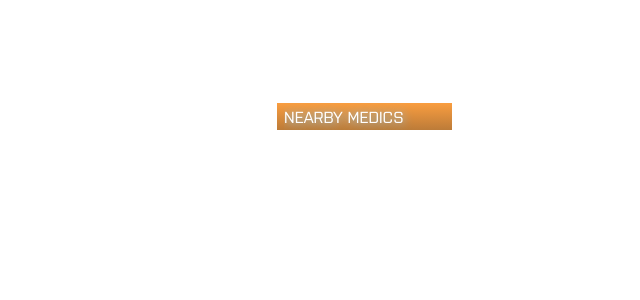
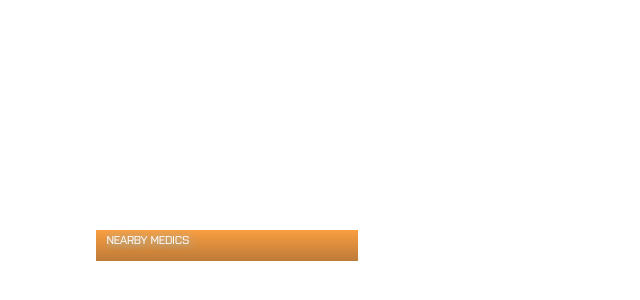
Before and after one commit to FoolHen/MedicRadar, a plain HTML site: page www/index.html in a window 1280 px wide. Shown: the part 432-732 px from the top of the page, without its empty margins (0-640 px from the left). Drawn offline with Linux system fonts and the light colour scheme.

Commit message:
UI now resizes along with the game, fixed flickering of the ui

```diff
--- a/www/index.html
+++ b/www/index.html
@@ -6,10 +6,10 @@
         <link rel="stylesheet" href="style.css">
     </head>
 
-    <body style="margin-left: 0px; margin-top: 0px;">
-        <div id="page">
+    <body>
+        <div class="page">
         	<div id="orangeRect">
-              <label id="text";>NEARBY MEDICS</label>
+              <label id="text">NEARBY MEDICS</label>
         	</div>
             <div id="list"></div>
         </div>
--- a/www/script.js
+++ b/www/script.js
@@ -1,24 +1,18 @@
-var i=0;
+var num=0;
 
 function addText(text) {
-    i++;
-    var listed = '<div id="item' + i + '"><label type="text" />' + text + '</div>';
-    document.getElementById("list").innerHTML += listed;
+    var res = text.split("|");
+    removeAll();
+
+    for (var j = 0;j < res.length; j++) {
+        var listed = '<div id="item' + (j+1) + '"><label type="text" />' + res[j] + '</div>';
+        document.getElementById("list").innerHTML += listed;
+    }
+    num = res.length;
 }
-
 function removeAll(){
-    for (i; i > 0; i--) {
-		document.getElementById('item'+i).remove();
+    for (var i = num; i > 0; i--) {
+        document.getElementById('item'+i).remove();
     }
-    i=0;
+    num = 0;
 }
-
-function hideUI(){
-    var x = document.getElementsByTagName("BODY")[0];
-    x.style.display = 'none';
-}
-
-function showUI(){
-    var x = document.getElementsByTagName("BODY")[0];
-    x.style.display = 'block';
-}
--- a/www/style.css
+++ b/www/style.css
@@ -1,22 +1,22 @@
 @font-face {
-  font-family: "bffont";
-	font-style: normal;
-	font-weight: 600;
-  src: url("bffont.ttf");
+  	font-family: "bffont";
+	src: url("bffont.ttf");
+}
+::-webkit-scrollbar {
+    display: none;
 }
 #orangeRect {
 	background: linear-gradient(rgba(249,147,43,0.9), rgba(181,109,35,0.9));
-	border:0;
-	margin-left:21.65%;
-	margin-top:41.8%;
-	width:13.65%;
+	margin-top: 48.6%;
+	margin-left: 7.5%;
+	width:20.5%;
+	height: 4.3%;
 }
 #list {
 	background-color: rgba(41,56,63,0.8);
-	border:0;
-	margin-left:21.65%;
 	margin-top:0px;
-	width:13.65%;
+	margin-left: 7.5%;
+	width:20.5%;
 }
 #item1, #item2, #item3, #item4, #item5, #item6, #item7, #item8, #item9{
 	border:0;
@@ -24,22 +24,49 @@
 }
 #text{
 	color: #FFF;
+	font-size: calc(0.55vw + 0.55vh);
+	letter-spacing: -0.2px;
 }
-#page {
-   width: 100%;
-   height: 100%;
-   overflow: hidden;
+/* For resolutions lower than 720p */
+.page {
+	width: 100vw;
+	height: 56.25vw; /* height:width ratio = 9/16 = .5625  */
+	/*background-color: rgba(256,256,256,0.5);*/
+	max-height: 100vh;
+	max-width: 177.78vh; /* 16/9 = 1.778 */
+	margin: auto;
+	position: absolute;
+	top:0;bottom:0; /* vertical center */
+	left:0;right:0; /* horizontal center */
+	overflow: visible;
 }
+
+
+/* For resolutions higher than 720p */
+@media screen and (min-height: 720px) and (min-width: 1280px){
+  .page {
+		width: 1280px;
+		height: 720px;
+		/*background-color: rgba(256,256,256,0.5);*/
+		margin: auto;
+		position: absolute;
+		top:0;bottom:0;
+		left:0;right:0;
+		overflow: visible;
+    }
+}
+
 label{
 	/*font-family: '$MENU_medium';*/
 	font-family: bffont;
+  font-size: calc(0.55vw + 0.55vh);
 	color: #FFF;
 	text-shadow:1px 1px 10px #7fccff;
 	display: block;
 	overflow: hidden;
 	white-space: nowrap;
-  vertical-align: middle;
-  line-height:1.7em;
+  	vertical-align: middle;
+  	line-height:1.7em;
 	margin-left:4%;
 }
 /* http://meyerweb.com/eric/tools/css/reset/
```
Also changed, not shown: 3 other files.
